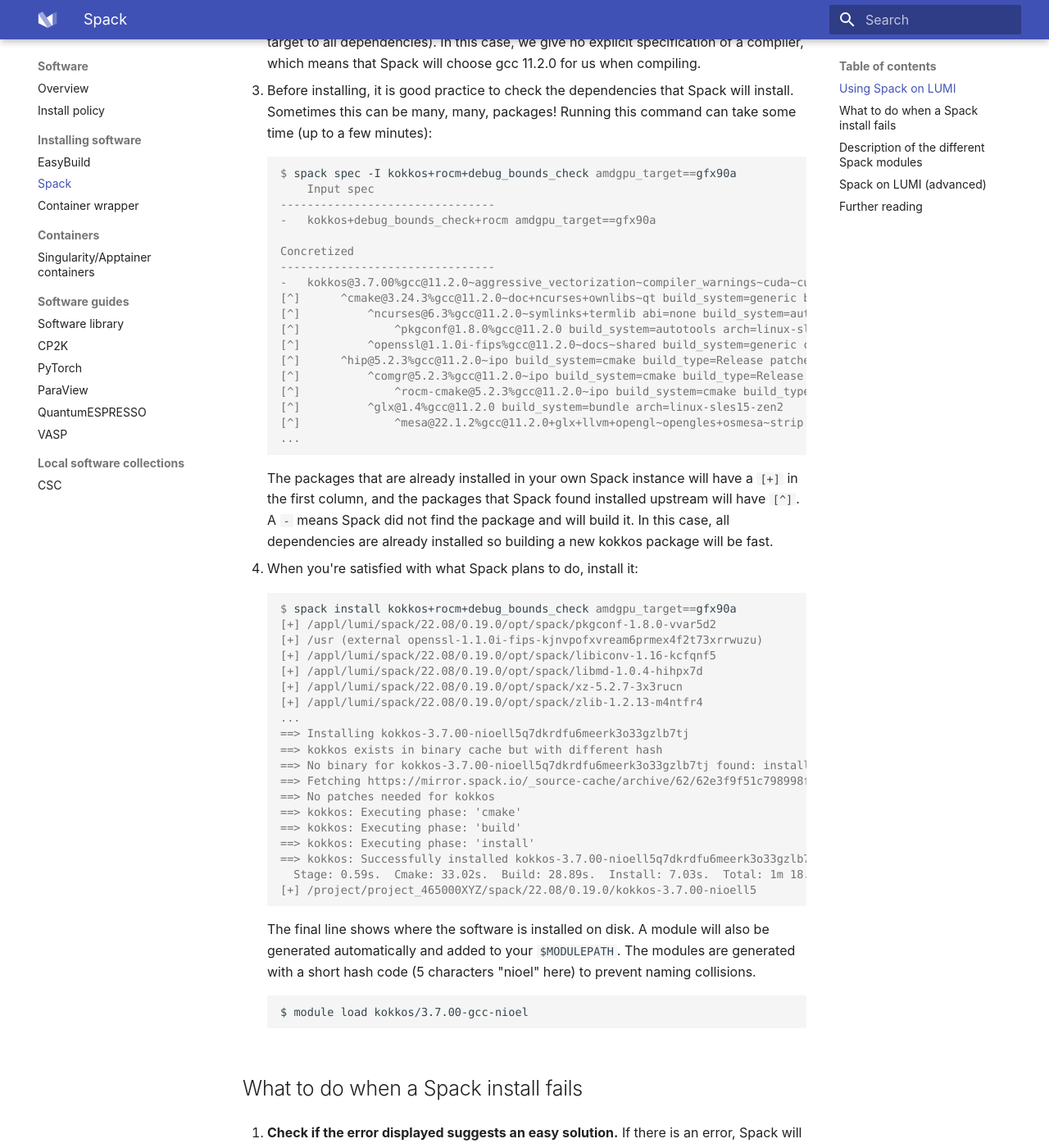
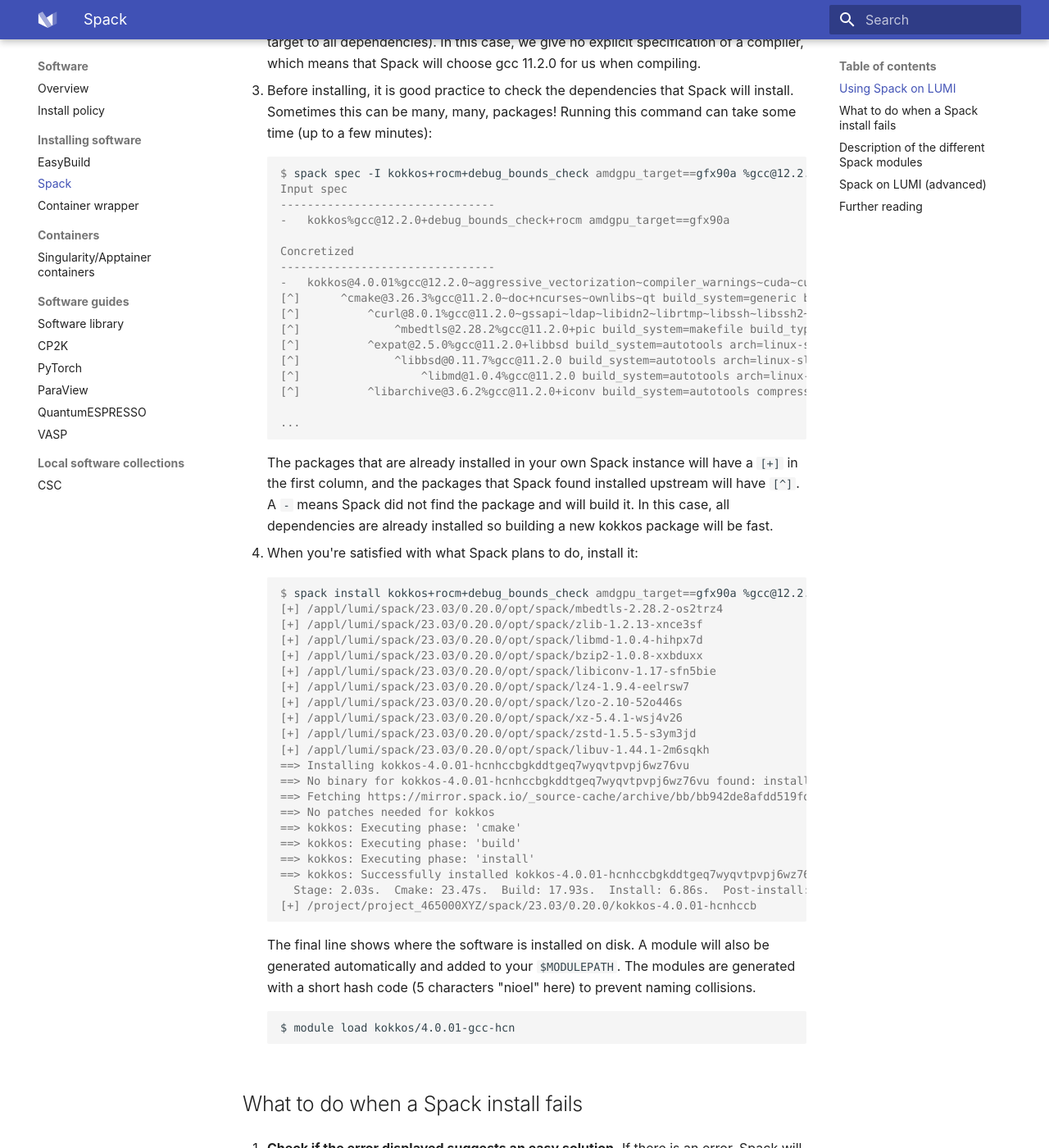
Before and after one commit to Lumi-supercomputer/lumi-userguide, an MkDocs documentation site: the page built from docs/software/installing/spack.md, in a window 1280 px wide and 1400 px high, scrolled down 1347 px. Shown: the whole window at 82% size. Built offline with MkDocs 1.6.1 and Material for MkDocs 9.7.7, drawn with Linux system fonts in a browser that asks for light colours; some of the changed text lies outside the part shown.

Commit message:
Updated the Spack documentation page with the new 23.03-2 module

````diff
--- a/docs/software/installing/spack.md
+++ b/docs/software/installing/spack.md
@@ -35,7 +35,7 @@
 
     ```bash
     $ export SPACK_USER_PREFIX=/project/project_465000XYZ/spack
-    $ module load spack/22.08-2
+    $ module load spack/23.03-2
     ```
 
     We recommend that you set `$SPACK_USER_PREFIX` in e.g. your `.bash_profile`
@@ -52,7 +52,7 @@
     command should be:
 
     ```bash
-    $ spack install kokkos+rocm+debug_bounds_check amdgpu_target=gfx90a %gcc@11.2.0
+    $ spack install kokkos+rocm+debug_bounds_check amdgpu_target==gfx90a %gcc@12.2.0
     ```
 
     The flag `+rocm` activates GPU support, and `+debug_bounds_check` adds the
@@ -64,23 +64,22 @@
    command can take some time (up to a few minutes):
 
     ```console
-    $ spack spec -I kokkos+rocm+debug_bounds_check amdgpu_target==gfx90a
-        Input spec
+    $ spack spec -I kokkos+rocm+debug_bounds_check amdgpu_target==gfx90a %gcc@12.2.0
+    Input spec
     --------------------------------
-    -   kokkos+debug_bounds_check+rocm amdgpu_target==gfx90a
+    -   kokkos%gcc@12.2.0+debug_bounds_check+rocm amdgpu_target==gfx90a
 
     Concretized
     --------------------------------
-    -   kokkos@3.7.00%gcc@11.2.0~aggressive_vectorization~compiler_warnings~cuda~cuda_constexpr~cuda_lambda~cuda_ldg_intrinsic~cuda_relocatable_device_code~cuda_uvm~debug+debug_bounds_check~debug_dualview_modify_check~deprecated_code~examples~explicit_instantiation~hpx~hpx_async_dispatch~hwloc~ipo~memkind~numactl~openmp~openmptarget~pic+profiling~profiling_load_print~pthread~qthread+rocm+serial+shared~sycl~tests~tuning~wrapper amdgpu_target=gfx90a build_system=cmake build_type=RelWithDebInfo intel_gpu_arch=none std=14 arch=linux-sles15-zen2
-    [^]      ^cmake@3.24.3%gcc@11.2.0~doc+ncurses+ownlibs~qt build_system=generic build_type=Release arch=linux-sles15-zen2
-    [^]          ^ncurses@6.3%gcc@11.2.0~symlinks+termlib abi=none build_system=autotools arch=linux-sles15-zen2
-    [^]              ^pkgconf@1.8.0%gcc@11.2.0 build_system=autotools arch=linux-sles15-zen2
-    [^]          ^openssl@1.1.0i-fips%gcc@11.2.0~docs~shared build_system=generic certs=mozilla arch=linux-sles15-zen2
-    [^]      ^hip@5.2.3%gcc@11.2.0~ipo build_system=cmake build_type=Release patches=7ed1232 arch=linux-sles15-zen2
-    [^]          ^comgr@5.2.3%gcc@11.2.0~ipo build_system=cmake build_type=Release arch=linux-sles15-zen2
-    [^]              ^rocm-cmake@5.2.3%gcc@11.2.0~ipo build_system=cmake build_type=Release arch=linux-sles15-zen2
-    [^]          ^glx@1.4%gcc@11.2.0 build_system=bundle arch=linux-sles15-zen2
-    [^]              ^mesa@22.1.2%gcc@11.2.0+glx+llvm+opengl~opengles+osmesa~strip build_system=meson buildtype=release default_library=shared patches=ee737d1 arch=linux-sles15-zen2
+    -   kokkos@4.0.01%gcc@12.2.0~aggressive_vectorization~compiler_warnings~cuda~cuda_constexpr~cuda_lambda~cuda_ldg_intrinsic~cuda_relocatable_device_code~cuda_uvm~debug+debug_bounds_check~debug_dualview_modify_check~deprecated_code~examples~explicit_instantiation~hpx~hpx_async_dispatch~hwloc~ipo~memkind~numactl~openmp~openmptarget~pic+profiling~profiling_load_print~pthread~qthread+rocm+serial+shared~sycl~tests~tuning~wrapper amdgpu_target=gfx90a build_system=cmake build_type=Release generator=make intel_gpu_arch=none std=17 arch=linux-sles15-zen2
+    [^]      ^cmake@3.26.3%gcc@11.2.0~doc+ncurses~ownlibs~qt build_system=generic build_type=Release arch=linux-sles15-zen2
+    [^]          ^curl@8.0.1%gcc@11.2.0~gssapi~ldap~libidn2~librtmp~libssh~libssh2~nghttp2 build_system=autotools libs=shared,static tls=mbedtls arch=linux-sles15-zen2
+    [^]              ^mbedtls@2.28.2%gcc@11.2.0+pic build_system=makefile build_type=Release libs=static arch=linux-sles15-zen2
+    [^]          ^expat@2.5.0%gcc@11.2.0+libbsd build_system=autotools arch=linux-sles15-zen2
+    [^]              ^libbsd@0.11.7%gcc@11.2.0 build_system=autotools arch=linux-sles15-zen2
+    [^]                  ^libmd@1.0.4%gcc@11.2.0 build_system=autotools arch=linux-sles15-zen2
+    [^]          ^libarchive@3.6.2%gcc@11.2.0+iconv build_system=autotools compression=bz2lib,lz4,lzma,lzo2,zlib,zstd crypto=mbedtls libs=shared,static programs=none xar=expat arch=linux-sles15-zen2
+
     ...
 
     ```
@@ -94,25 +93,27 @@
 4. When you're satisfied with what Spack plans to do, install it:
 
     ```console
-    $ spack install kokkos+rocm+debug_bounds_check amdgpu_target==gfx90a
-    [+] /appl/lumi/spack/22.08/0.19.0/opt/spack/pkgconf-1.8.0-vvar5d2
-    [+] /usr (external openssl-1.1.0i-fips-kjnvpofxvream6prmex4f2t73xrrwuzu)
-    [+] /appl/lumi/spack/22.08/0.19.0/opt/spack/libiconv-1.16-kcfqnf5
-    [+] /appl/lumi/spack/22.08/0.19.0/opt/spack/libmd-1.0.4-hihpx7d
-    [+] /appl/lumi/spack/22.08/0.19.0/opt/spack/xz-5.2.7-3x3rucn
-    [+] /appl/lumi/spack/22.08/0.19.0/opt/spack/zlib-1.2.13-m4ntfr4
-    ...
-    ==> Installing kokkos-3.7.00-nioell5q7dkrdfu6meerk3o33gzlb7tj
-    ==> kokkos exists in binary cache but with different hash
-    ==> No binary for kokkos-3.7.00-nioell5q7dkrdfu6meerk3o33gzlb7tj found: installing from source
-    ==> Fetching https://mirror.spack.io/_source-cache/archive/62/62e3f9f51c798998f6493ed36463f66e49723966286ef70a9dcba329b8443040.tar.gz
+    $ spack install kokkos+rocm+debug_bounds_check amdgpu_target==gfx90a %gcc@12.2.0
+    [+] /appl/lumi/spack/23.03/0.20.0/opt/spack/mbedtls-2.28.2-os2trz4
+    [+] /appl/lumi/spack/23.03/0.20.0/opt/spack/zlib-1.2.13-xnce3sf
+    [+] /appl/lumi/spack/23.03/0.20.0/opt/spack/libmd-1.0.4-hihpx7d
+    [+] /appl/lumi/spack/23.03/0.20.0/opt/spack/bzip2-1.0.8-xxbduxx
+    [+] /appl/lumi/spack/23.03/0.20.0/opt/spack/libiconv-1.17-sfn5bie
+    [+] /appl/lumi/spack/23.03/0.20.0/opt/spack/lz4-1.9.4-eelrsw7
+    [+] /appl/lumi/spack/23.03/0.20.0/opt/spack/lzo-2.10-52o446s
+    [+] /appl/lumi/spack/23.03/0.20.0/opt/spack/xz-5.4.1-wsj4v26
+    [+] /appl/lumi/spack/23.03/0.20.0/opt/spack/zstd-1.5.5-s3ym3jd
+    [+] /appl/lumi/spack/23.03/0.20.0/opt/spack/libuv-1.44.1-2m6sqkh
+    ==> Installing kokkos-4.0.01-hcnhccbgkddtgeq7wyqvtpvpj6wz76vu
+    ==> No binary for kokkos-4.0.01-hcnhccbgkddtgeq7wyqvtpvpj6wz76vu found: installing from source
+    ==> Fetching https://mirror.spack.io/_source-cache/archive/bb/bb942de8afdd519fd6d5d3974706bfc22b6585a62dd565c12e53bdb82cd154f0.tar.gz
     ==> No patches needed for kokkos
     ==> kokkos: Executing phase: 'cmake'
     ==> kokkos: Executing phase: 'build'
     ==> kokkos: Executing phase: 'install'
-    ==> kokkos: Successfully installed kokkos-3.7.00-nioell5q7dkrdfu6meerk3o33gzlb7tj
-      Stage: 0.59s.  Cmake: 33.02s.  Build: 28.89s.  Install: 7.03s.  Total: 1m 18.93s
-    [+] /project/project_465000XYZ/spack/22.08/0.19.0/kokkos-3.7.00-nioell5
+    ==> kokkos: Successfully installed kokkos-4.0.01-hcnhccbgkddtgeq7wyqvtpvpj6wz76vu
+      Stage: 2.03s.  Cmake: 23.47s.  Build: 17.93s.  Install: 6.86s.  Post-install: 2.54s.  Total: 1m 1.47s
+    [+] /project/project_465000XYZ/spack/23.03/0.20.0/kokkos-4.0.01-hcnhccb
     ```
 
     The final line shows where the software is installed on disk. A module will
@@ -121,7 +122,7 @@
     prevent naming collisions.
 
     ```bash
-    $ module load kokkos/3.7.00-gcc-nioel
+    $ module load kokkos/4.0.01-gcc-hcn
     ```
 
 ## What to do when a Spack install fails
@@ -156,9 +157,10 @@
 
 ## Description of the different Spack modules
 
-* Module `spack/22.08`: This is Spack release version 0.18.1 based on the Cray Programming Environment 22.08. The ROCM packages are external and comes from the HPE provided ROCM 5.0.2 in `/opt/rocm` (which is rather old).
+* Module `spack/23.03-2`: This is Spack release version 0.20.0 based on the Cray Programming Environment 23.03. The ROCM packages are built from source by Spack and corresponds to ROCM release version 5.4.3. Testing has indicated that it should be possible to run ROCM 5.4.3-based software using the older drivers from ROCM 5.2.3, which is installed on the LUMI-G compute nodes.
+* Module `spack/23.03`: This is Spack release version 0.19.2 based on the Cray Programming Environment 23.03. The ROCM packages are external and comes from the HPE provided ROCM 5.2.3 in `/opt/rocm`.
 * Module `spack/22.08-2`: This is Spack release version 0.19.0 based on the Cray Programming Environment 22.08. The ROCM packages are built from source by Spack and corresponds to ROCM release version 5.2.3. Testing has indicated that it should be possible to run ROCM 5.2.3-based software using the older drivers from ROCM 5.1.3, which is installed on the LUMI-G compute nodes.
-
+* Module `spack/22.08`: This is Spack release version 0.18.1 based on the Cray Programming Environment 22.08. The ROCM packages are external and comes from the HPE provided ROCM 5.0.2 in `/opt/rocm` (which is rather old). **This Spack module is deprecated and should not be used**. MPI programs may not work and the linked ROCm is really old and does not exist on the system anymore.
 
 ## Spack on LUMI (advanced)
 
@@ -190,8 +192,7 @@
 ```
 
 This is what the `spack` modules use, and what you should use as user on the
-system. If you check the `etc/spack/config.yaml` inside, you will see that they
-set the `install_tree` property to a value provided by `$SPACK_USER_PREFIX`.
+system if you do not want set up your own Spack instance. If you check the `etc/spack/config.yaml` inside, you will see that they set the `install_tree` property to a value provided by `$SPACK_USER_PREFIX`.
 
 ```text
 config:
````
Also changed, not shown: other parts of docs/software/installing/spack.md (+2 -2 lines).
